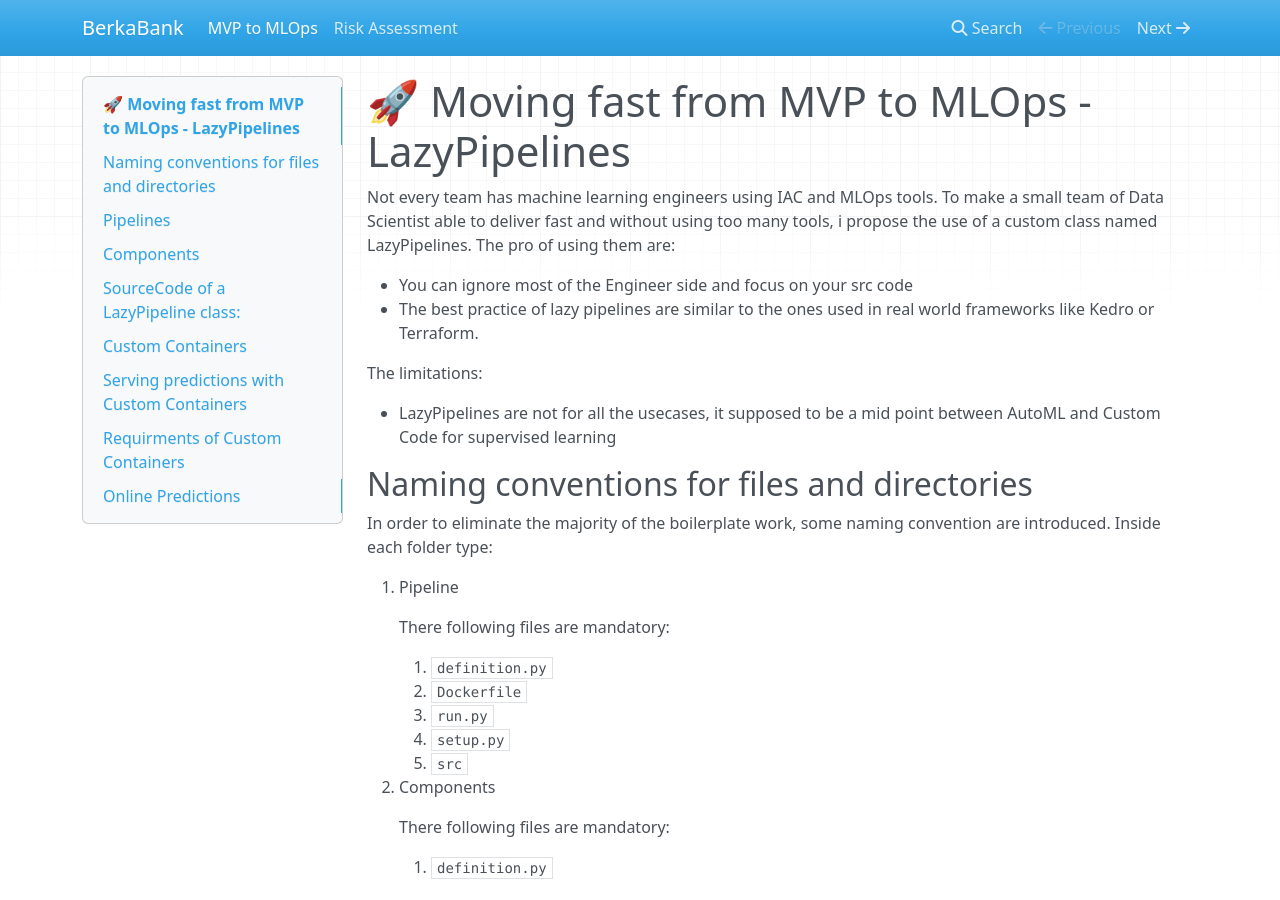
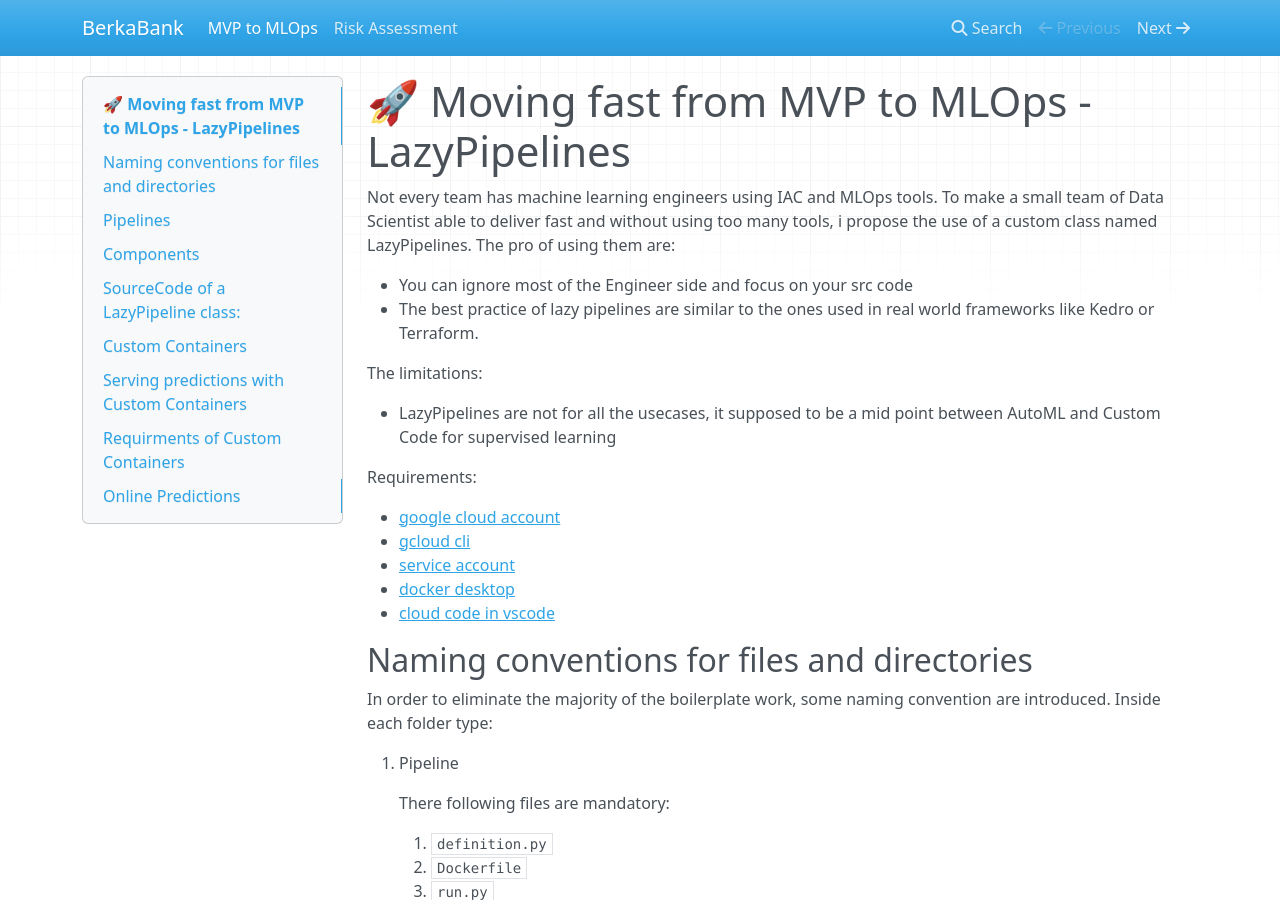
Before and after one commit to DataDavidProjects/berkabank, an MkDocs documentation site: the page built from documentation/docs/mvp2mlops/index.md, in a window 1280 px wide and 900 px high. Built offline with MkDocs 1.6.1, drawn with Linux system fonts in a browser that asks for light colours; nearby versions of some CDN libraries.

Commit message:
chore: Update Docs

```diff
--- a/documentation/docs/mvp2mlops/index.md
+++ b/documentation/docs/mvp2mlops/index.md
@@ -9,6 +9,14 @@ The pro of using them are:
 The limitations:
 
 - LazyPipelines are not for all the usecases, it supposed to be a mid point between AutoML and Custom Code for supervised learning
+
+Requirements:
+
+- [google cloud account](https://cloud.google.com/?hl=en)
+- [gcloud cli](https://cloud.google.com/sdk/docs/install)
+- [service account](https://cloud.google.com/iam/docs/service-account-overview)
+- [docker desktop](https://docs.docker.com/desktop/install/windows-install/)
+- [cloud code in vscode](https://cloud.google.com/code/docs/vscode/install)
 
 ## Naming conventions for files and directories
 
```
